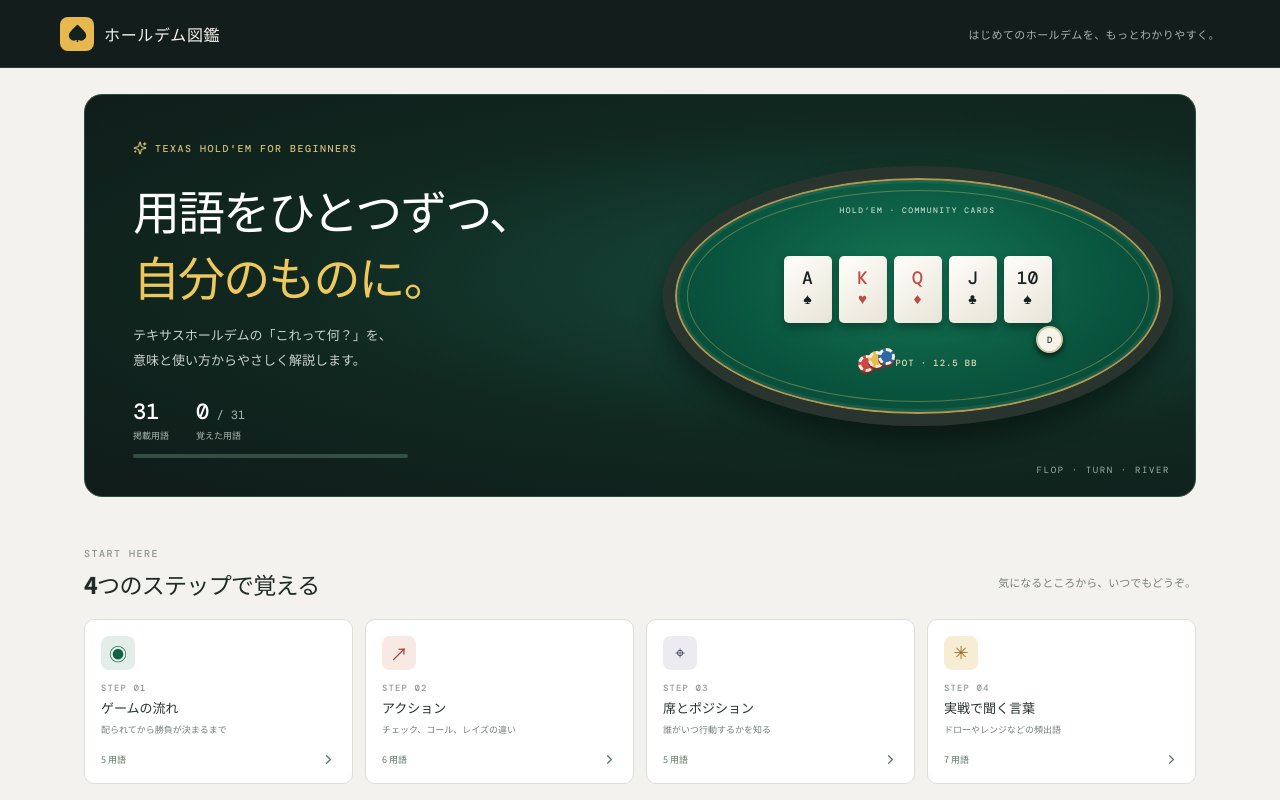
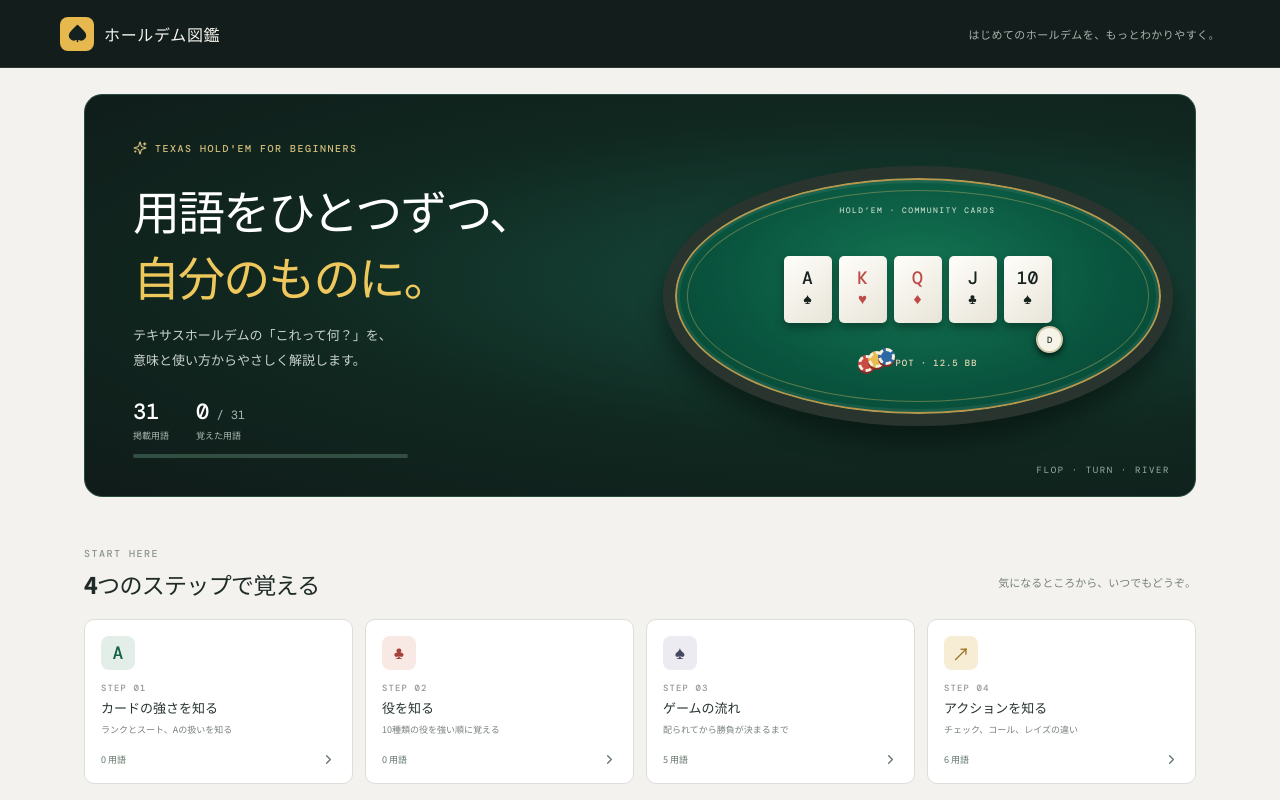
Before and after one commit to sutonomega/texas-holdem-glossary, a React (Vite) app: page / in a window 1280 px wide. Shown: the top 800 px of the page. Built offline with nearby package versions, Linux system fonts and the light colour scheme.

Commit message:
Order learning steps from cards to gameplay

```diff
--- a/src/data/entries.ts
+++ b/src/data/entries.ts
@@ -48,11 +48,11 @@ export const entries: Entry[] = [
 
 export const categories = [...new Set(entries.map((entry) => entry.category))]
 export const steps = [
-  {id:'flow',number:'STEP 01',title:'ゲームの流れ',description:'配られてから勝負が決まるまで',icon:'◉',category:'ゲームの流れ'},
-  {id:'actions',number:'STEP 02',title:'アクション',description:'チェック、コール、レイズの違い',icon:'↗',category:'アクション'},
-  {id:'positions',number:'STEP 03',title:'席とポジション',description:'誰がいつ行動するかを知る',icon:'⌖',category:'ポジション'},
-  {id:'strategy',number:'STEP 04',title:'実戦で聞く言葉',description:'ドローやレンジなどの頻出語',icon:'✳',category:'戦略用語'},
-]
+  {id:'cards',number:'STEP 01',title:'カードの強さを知る',description:'ランクとスート、Aの扱いを知る',icon:'A',view:'カード',category:'すべて'},
+  {id:'hands',number:'STEP 02',title:'役を知る',description:'10種類の役を強い順に覚える',icon:'♣',view:'役',category:'すべて'},
+  {id:'flow',number:'STEP 03',title:'ゲームの流れ',description:'配られてから勝負が決まるまで',icon:'♠',view:'用語',category:'ゲームの流れ'},
+  {id:'actions',number:'STEP 04',title:'アクションを知る',description:'チェック、コール、レイズの違い',icon:'↗',view:'用語',category:'アクション'},
+] as const
 
 export function classifyQuery(entry: Entry, query: string): 'exact-title' | 'suggested-title' | 'related-description' | null {
   const q = query.trim().toLocaleLowerCase()
```
